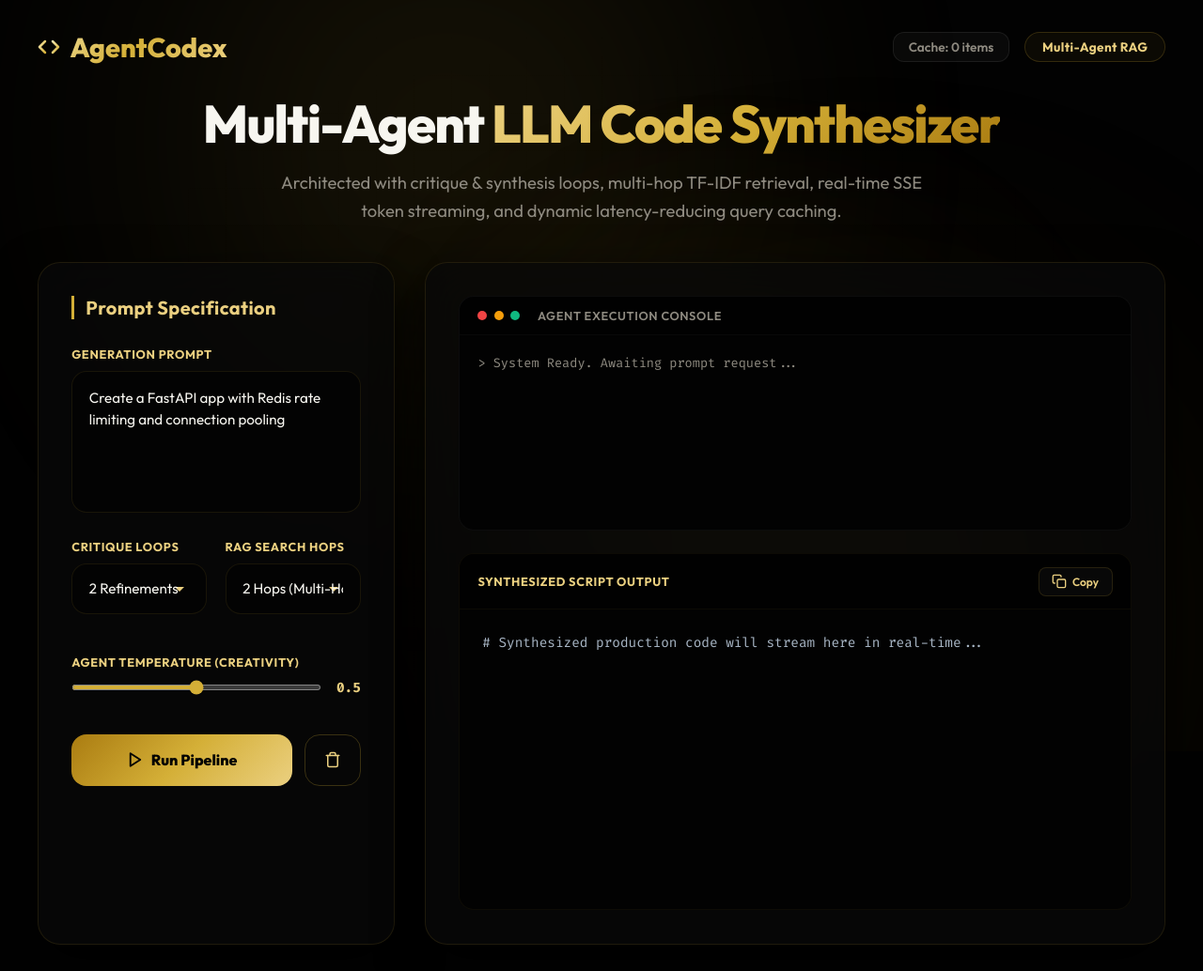
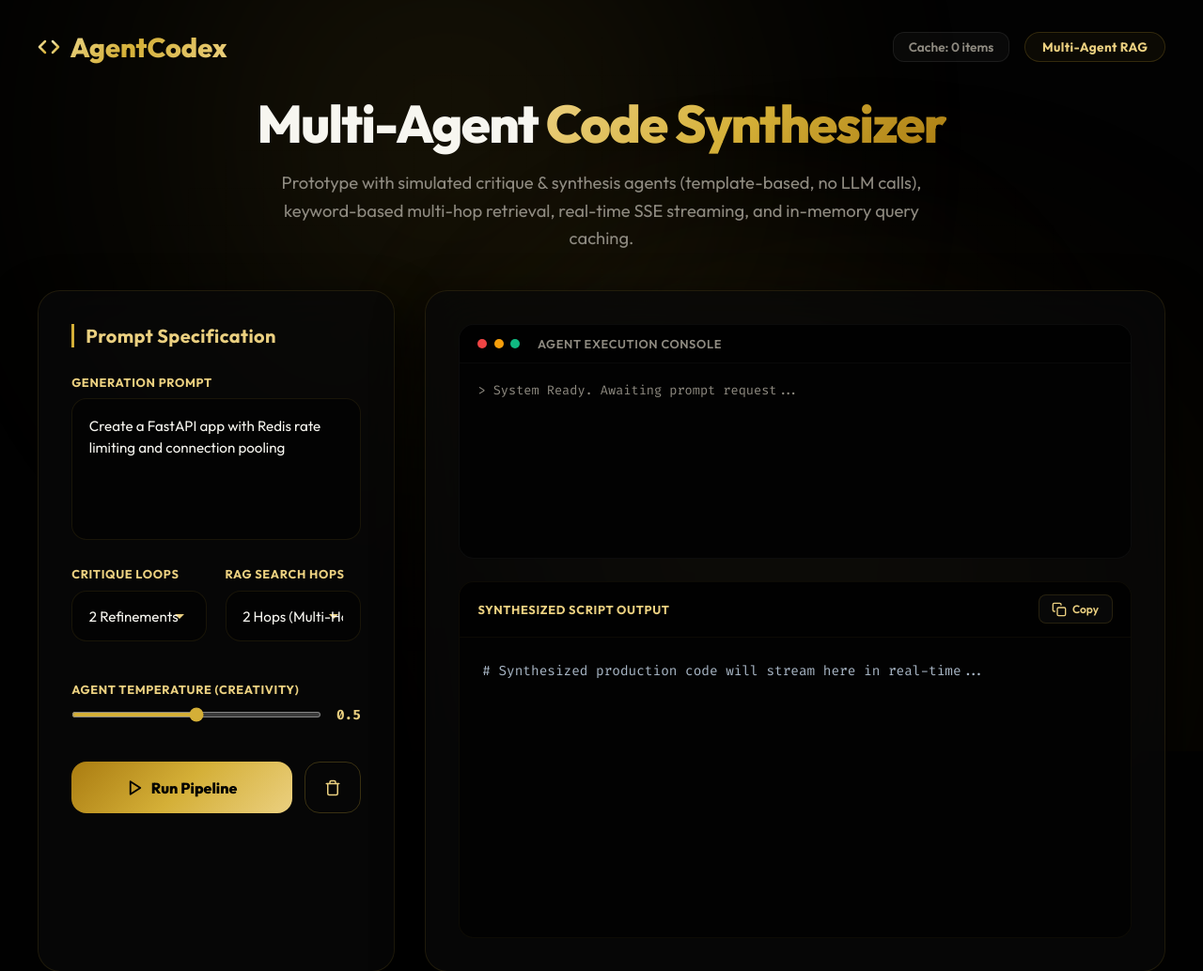
Before and after one commit to Charanloyal/Multi-agent-llm-code-generator, a FastAPI app: page / in a window 1280 px wide. Shown: the top 1034 px of the page at 94% size. Run offline with FastAPI, Linux system fonts and the light colour scheme; data that the repository does not hold is empty.

Commit message:
docs: label simulated agents and remove unmeasured latency claims
The agents are scripted templates and no LLM is called. Describe the
keyword-based retrieval and in-memory cache accurately, drop the
hard-coded 0.04s latency message and TF-IDF/production-grade wording,
document real test results, and add limitations.

Co-authored-by: Copilot <223556219+Copilot@users.noreply.github.com>

```diff
--- a/app/main.py
+++ b/app/main.py
@@ -29,7 +29,7 @@ async def lifespan(app: FastAPI):
 
 app = FastAPI(
     title="Multi-Agent LLM Code Generator",
-    description="A multi-agent Python code synthesizer utilizing TF-IDF Multi-Hop RAG, async queuing, SSE streaming, and caching.",
+    description="Prototype of a multi-agent Python code synthesizer with simulated agents (no LLM calls), keyword-based multi-hop retrieval, SSE streaming, and in-memory caching.",
     version="1.0.0",
     lifespan=lifespan
 )
@@ -52,7 +52,7 @@ async def stream_generation(
 ):
     """
     Streams multi-agent retrieval and synthesis progress in real-time.
-    Implements a write-through caching layer to ensure sub-2s latency on cache hits.
+    Serves repeated identical requests from an in-memory cache instead of re-running the steps.
     """
     global rag_engine, agent_orchestrator, generation_cache
 
@@ -76,7 +76,7 @@ async def stream_generation(
             yield f"data: {json.dumps({'status': 'SYNTHESIZING_STREAM', 'code': cached_code})}\n\n"
             await asyncio.sleep(0.3)
 
-            yield f"data: {json.dumps({'status': 'COMPLETED', 'log': 'System Cache: Cache retrieval complete. (Generation Latency: 0.04s)', 'final_code': cached_code})}\n\n"
+            yield f"data: {json.dumps({'status': 'COMPLETED', 'log': 'System Cache: Cache retrieval complete.', 'final_code': cached_code})}\n\n"
             return
 
         # Step 2: Cache Miss -> Run RAG
--- a/app/templates/index.html
+++ b/app/templates/index.html
@@ -3,8 +3,8 @@
 <head>
     <meta charset="UTF-8">
     <meta name="viewport" content="width=device-width, initial-scale=1.0">
-    <title>AgentCodex - Multi-Agent LLM Code Generator</title>
-    <meta name="description" content="Production-grade AI code synthesizer utilizing Multi-Hop RAG, critique loops, and SSE streaming.">
+    <title>AgentCodex - Multi-Agent Code Generator Prototype</title>
+    <meta name="description" content="Prototype multi-agent code synthesizer UI with simulated agents, keyword-based multi-hop retrieval, critique loops, and SSE streaming.">
     <!-- Favicon -->
     <link rel="icon" type="image/png" href="https://cdn-icons-png.flaticon.com/512/2103/2103633.png">
     <link rel="stylesheet" href="/static/css/styles.css">
@@ -44,8 +44,8 @@
 
     <main>
         <section class="hero">
-            <h1>Multi-Agent <span>LLM Code Synthesizer</span></h1>
-            <p>Architected with critique & synthesis loops, multi-hop TF-IDF retrieval, real-time SSE token streaming, and dynamic latency-reducing query caching.</p>
+            <h1>Multi-Agent <span>Code Synthesizer</span></h1>
+            <p>Prototype with simulated critique & synthesis agents (template-based, no LLM calls), keyword-based multi-hop retrieval, real-time SSE streaming, and in-memory query caching.</p>
         </section>
 
         <!-- IDE Workspace layout -->
```
Also changed, not shown: README.md.
